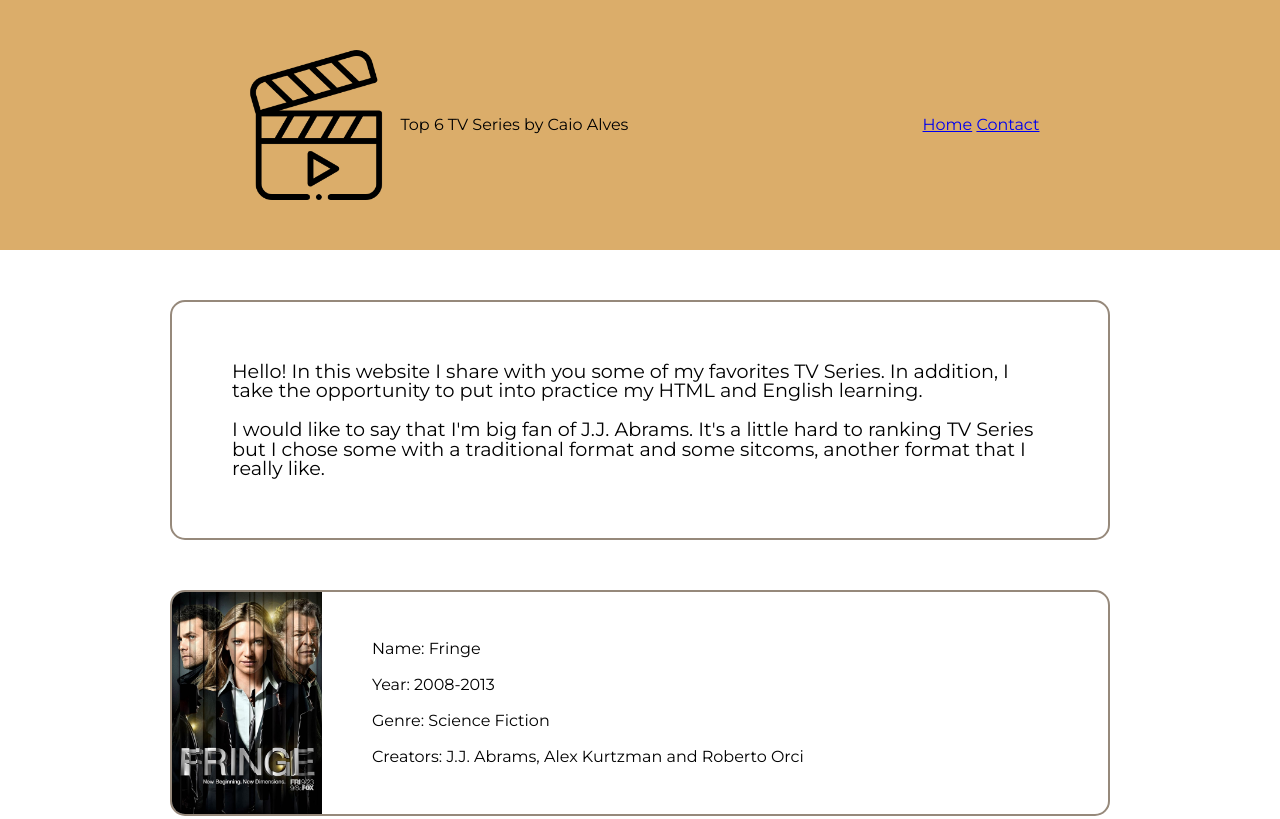
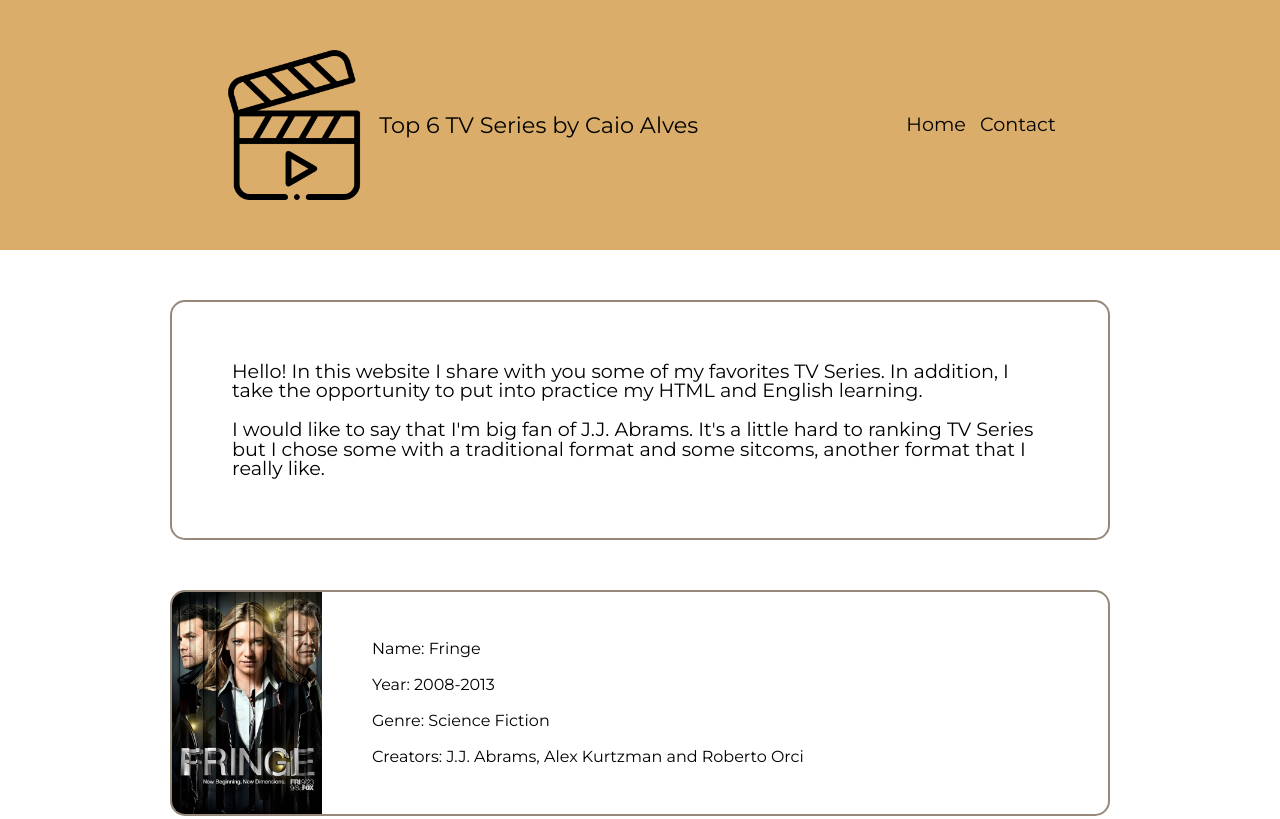
Before and after one commit to caioalves19/aprendendo-html-css, a plain HTML site: page index.html in a window 1280 px wide. Shown: the top 819 px of the page. Drawn offline with Linux system fonts and the light colour scheme.

Commit message:
ajustando nav e h1

```diff
--- a/css/style.css
+++ b/css/style.css
@@ -17,6 +17,21 @@
 
 .header h1 {
     align-self: center;
+    font-size: 1.4rem;
+}
+
+.header a{
+    color: black;
+    font-size: 1.2rem;
+    margin: 5px;
+    text-decoration: none;
+    transition: .3s;
+}
+
+.header a:hover{
+    text-decoration: underline;
+    color: whitesmoke;
+    transition: .3s;
 }
 
 .header nav {
```
